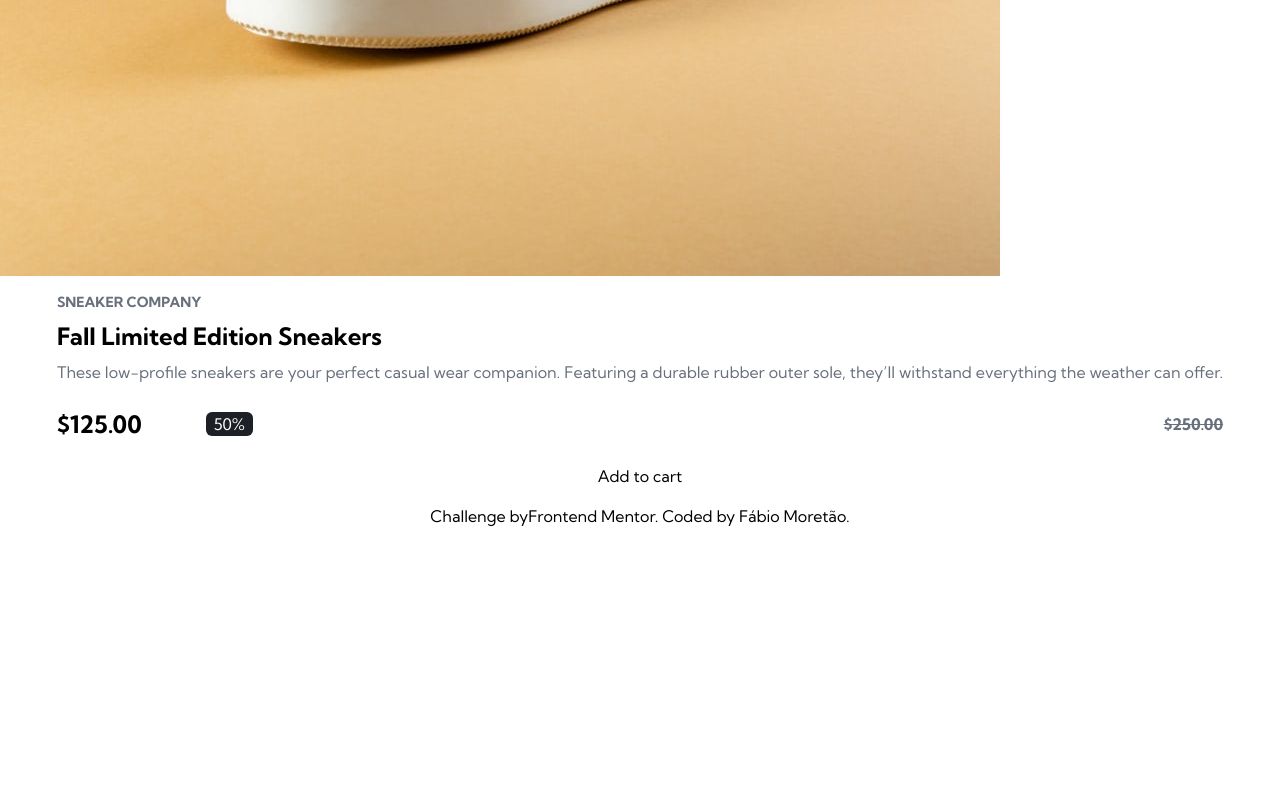
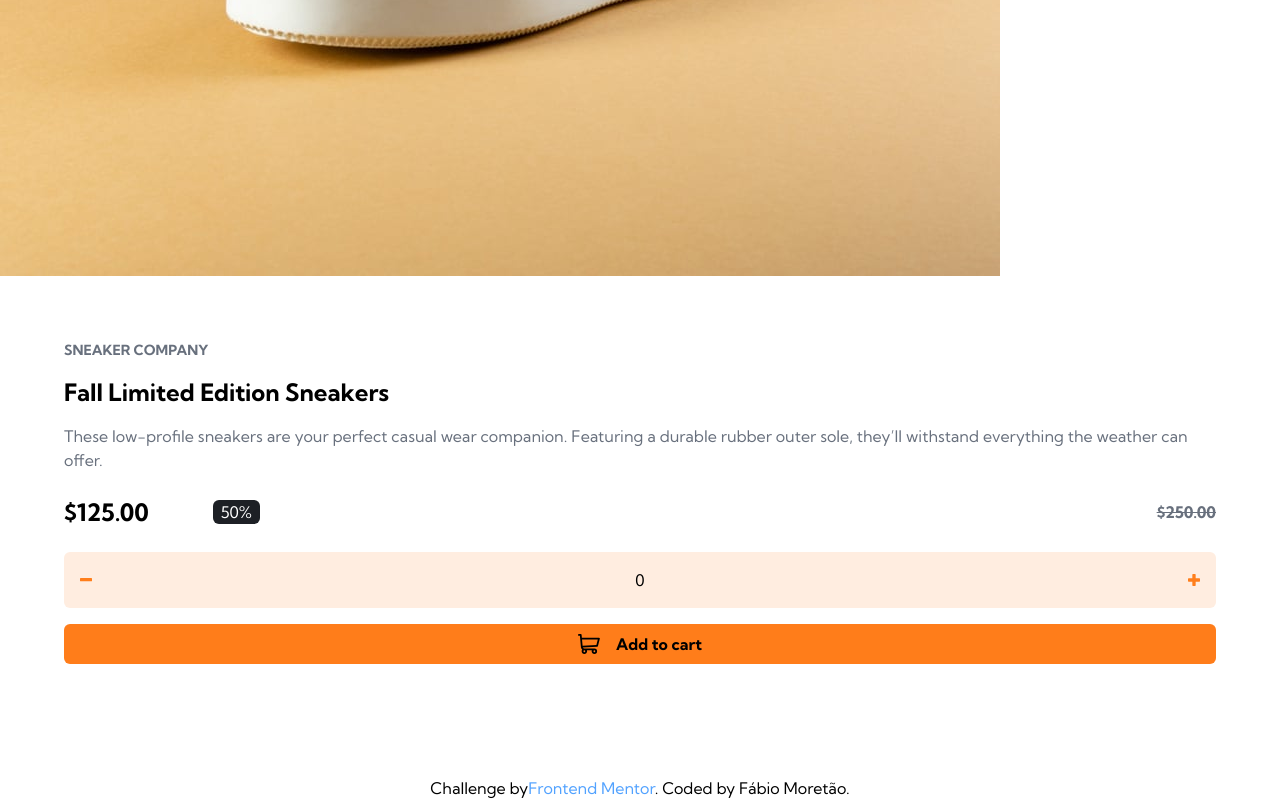
Before and after one commit to fabiomoretao/ecommerce-product-page, a React (Vite) app: page / in a window 1280 px wide. Shown: the part 780-1580 px from the top of the page. Before the commit the page ends 1308 px from the top, so only its background shows below. Built offline with nearby package versions, Linux system fonts and the light colour scheme.

Commit message:
feat(components): cria o componente para adicionar a quantidade de produtos

```diff
--- a/package.json
+++ b/package.json
@@ -13,6 +13,7 @@
     "@tailwindcss/vite": "^4.1.13",
     "react": "^19.1.1",
     "react-dom": "^19.1.1",
+    "react-icons": "^5.5.0",
     "tailwindcss": "^4.1.13"
   },
   "devDependencies": {
--- a/src/App.tsx
+++ b/src/App.tsx
@@ -1,11 +1,17 @@
-import Button from "./components/Button";
-import Photos from "./components/Photos";
+import Button from "./components/Button"
+import Photos from "./components/Photos"
+import CartImg from "./assets/icon-cart.svg"
+import { useState } from "react"
+import Quantity from "./components/Quantity"
 
 export default function App() {
+  const [quantity, setQuantity] = useState(0)
+
+
   return (
     <main className="flex flex-col items-center">
       <Photos />
-      <section className="m-4 flex flex-col gap-2">
+      <section className="m-[5vw] flex flex-col gap-4">
         <h5 className="font-bold text-sm text-dark-grayish-blue">SNEAKER COMPANY</h5>
         <h2 className="font-bold text-2xl">Fall Limited Edition Sneakers</h2>
         <p className="text-dark-grayish-blue">
@@ -13,7 +19,7 @@ export default function App() {
           Featuring a durable rubber outer sole, they’ll withstand everything
           the weather can offer.
         </p>
-        <div className="flex justify-between items-center my-4">
+        <div className="flex justify-between items-center my-2">
           <div className="flex items-center gap-[5vw]">
             <h2 className="font-bold text-2xl">$125.00</h2>
             <h3 className="bg-dark-blue text-white px-2 rounded-md">50%</h3>
@@ -21,15 +27,19 @@ export default function App() {
           <h3 className="text-dark-grayish-blue line-through font-bold">$250.00</h3>
         </div>
 
-        <Button>Add to cart</Button>
+        <Quantity quantity={quantity} setQuantity={setQuantity} />
+
+        <Button img={CartImg}>Add to cart</Button>
       </section>
-      <div className="text-(#fff)">
+
+
+      <footer className="mt-12">
         Challenge by
-        <a href="https://www.frontendmentor.io?ref=challenge" target="_blank">
+        <a href="https://www.frontendmentor.io?ref=challenge" target="_blank" className="text-blue-400">
           Frontend Mentor
         </a>
         . Coded by <a href="#">Fábio Moretão</a>.
-      </div>
+      </footer>
     </main>
   );
 }
--- a/src/components/Button.tsx
+++ b/src/components/Button.tsx
@@ -1,7 +1,30 @@
 type ButtonProps = {
-  children: string;
-};
+  img?: string
+  children: string
+  className?: string
+  onclick?: () => void
+}
 
-export default function Button({ children }: ButtonProps) {
-  return <button>{children}</button>;
+export default function Button({ img, children, onclick, className }: ButtonProps) {
+
+  const handleClick = (e: React.MouseEvent<HTMLSpanElement>) => {
+    const button = e.currentTarget
+    button.classList.add("scale-85")
+    button.classList.add("bg-pale-orange")
+    setTimeout(() => {
+      button.classList.remove("scale-85")
+      button.classList.remove("bg-pale-orange")
+    }, 150)
+    if (onclick) onclick()
+  }
+
+  return (
+    <span
+      className={`flex bg-orange py-2 items-center justify-center gap-4 rounded-md hover:bg-pale-orange cursor-pointer ${className}`}
+      onClick={handleClick}
+    >
+      <img src={img} className="brightness-0" />
+      <p className="font-bold text-black">{children}</p>
+    </span>
+  )
 }
--- a/src/components/Header/Cart.tsx
+++ b/src/components/Header/Cart.tsx
@@ -14,7 +14,7 @@ export default function Cart() {
                 className={`cursor-pointer hover:scale-110 ${isOpen ? 'scale-115' : ''}`}
             />
             <div
-                className={`flex flex-col gap-4 absolute grow bg-white top-[10vh] left-[5vw] min-h-[30vh] max-h-[35vh] w-[90vw] rounded-lg py-4 transition-all duration-500 ease-in-out
+                className={`flex flex-col gap-4 absolute grow bg-white top-[7vh] left-[5vw] min-h-[30vh] max-h-[35vh] w-[90vw] rounded-lg py-4 transition-all duration-500 ease-in-out shadow-md
           ${isOpen ? "opacity-100" : "opacity-0 -translate-y-10 invisible"}
         `}
             >
@@ -40,14 +40,7 @@ export default function Cart() {
                         quantity={2}
                     />
                 </section>
-                <Button>Checkout</Button>
-                {/* {product ?
-                    product
-                    :
-                    <p className="self-center font-bold text-dark-grayish-blue text-sm mt-[5vh]">
-                        Your cart is empty.
-                    </p>
-                } */}
+                <Button className="mx-4">Checkout</Button>
             </div>
         </div>
     );
--- a/src/components/Header/ProductCard.tsx
+++ b/src/components/Header/ProductCard.tsx
@@ -16,7 +16,7 @@ export default function ProductCard({
   return (
     <div className="flex max-h-[8vh] gap-4 items-center mx-4">
       <img src={thumbnail} className="max-h-[8vh] rounded-sm object-cover" />
-      <div className="max-w-[50vw]">
+      <div className="max-w-[40vw]">
         <p className="truncate">{productName}</p>
         <p>
           ${productPrice} X {quantity}{" "}
--- /dev/null
+++ b/src/components/Quantity.tsx
@@ -0,0 +1,40 @@
+import Plus from "../assets/icon-plus.svg"
+import Minus from "../assets/icon-minus.svg"
+
+type QuantityProps = {
+    quantity: number
+    setQuantity: React.Dispatch<React.SetStateAction<number>>
+}
+
+export default function Quantity({ quantity, setQuantity }: QuantityProps) {
+    const handleClick = (e: React.MouseEvent<HTMLSpanElement>) => {
+        const button = e.currentTarget
+        button.classList.add("scale-130")
+        setTimeout(() => {
+            button.classList.remove("scale-130")
+        }, 150)
+    }
+    return (
+        <div className="flex justify-between p-4 items-center bg-pale-orange rounded-md">
+            <span
+                className="cursor-pointer"
+                onClick={(e) => {
+                    setQuantity(prev => prev > 0 ? prev - 1 : 0)
+                    handleClick(e)
+                }}
+            >
+                <img src={Minus} />
+            </span>
+            <p>{quantity}</p>
+            <span
+                className="cursor-pointer"
+                onClick={(e) => {
+                    setQuantity(prev => prev + 1)
+                    handleClick(e)
+                }}
+            >
+                <img src={Plus} />
+            </span>
+        </div>
+    )
+}
```
Also changed, not shown: 1 other file (tests, documents, lock files or other folders).
